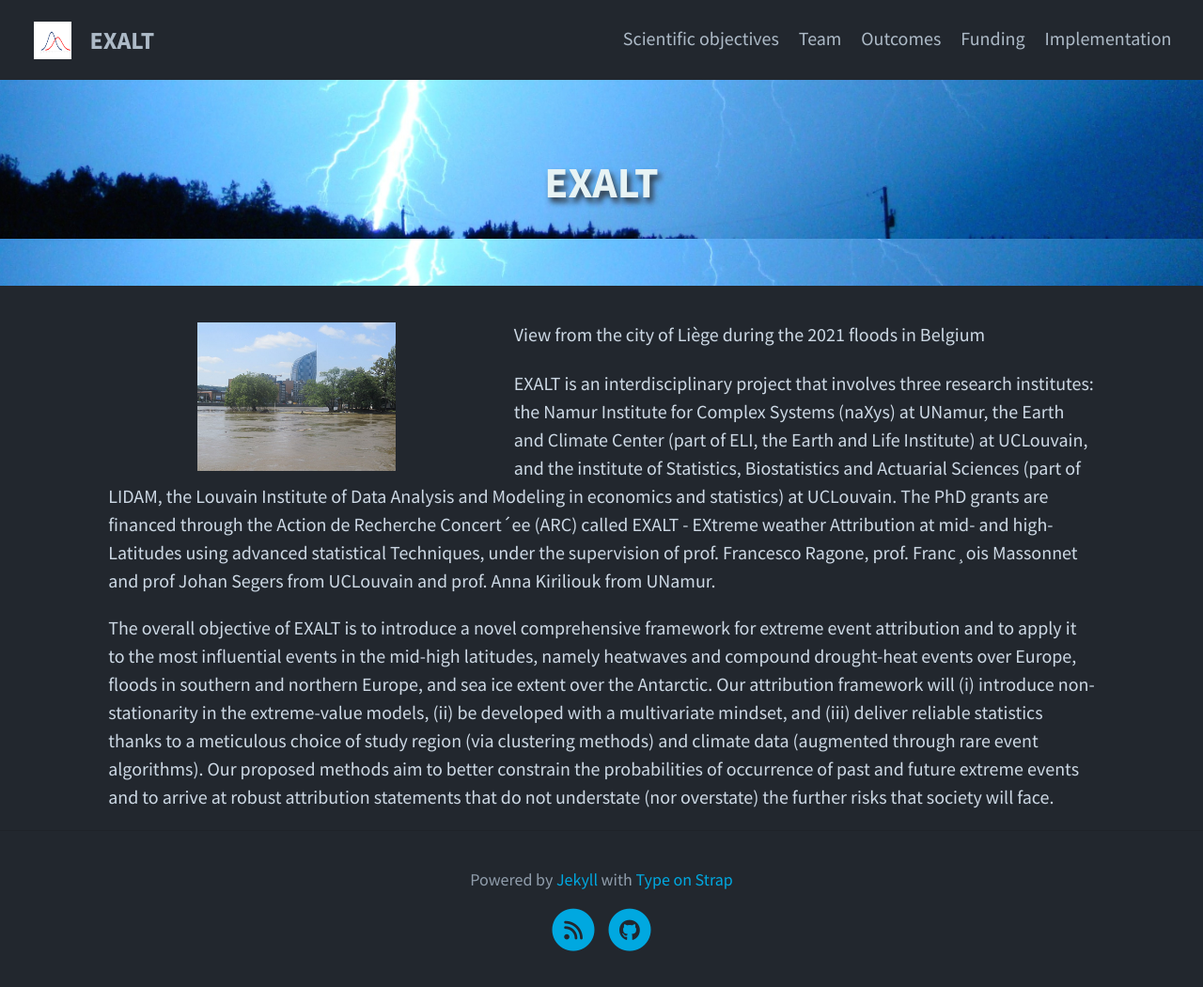
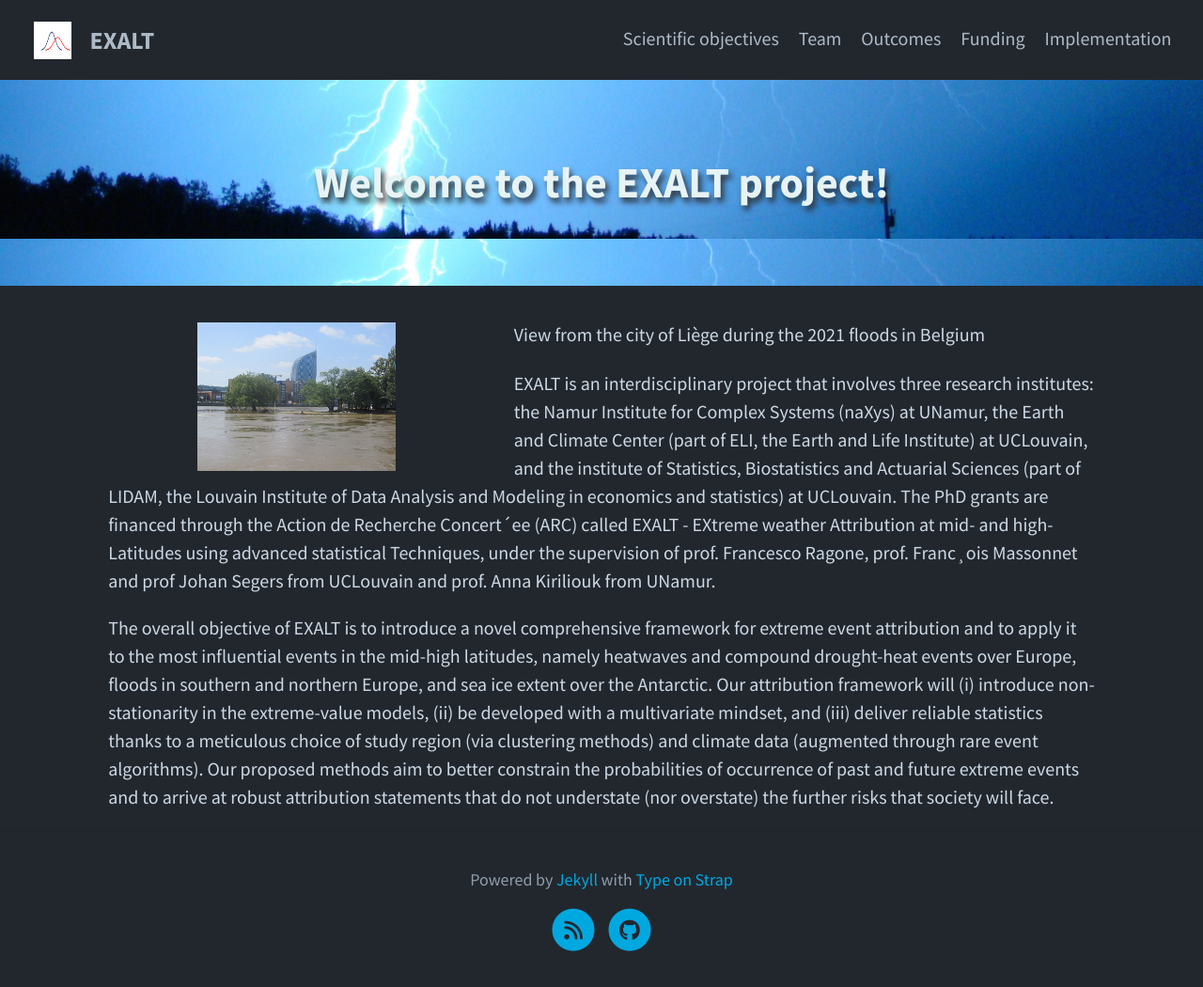
Before and after one commit to frragone/exalt-project.github.io, a Jekyll site: the page built from index.html, in a window 1280 px wide. Shown: the whole page at 94% size. Built offline with Jekyll 4.4.1, drawn with Linux system fonts in a browser that asks for light colours; a script that is not in the unit is left out; the list of posts is cut into pages by our own code.

Commit message:
Update index.html

```diff
--- a/index.html
+++ b/index.html
@@ -1,7 +1,7 @@
 ---
 layout: page
 header_text: EXALT
-title: EXALT
+title: Welcome to the EXALT project!
 feature-img: "assets/img/header/WV_banner_Severe_weather.jpg"
 hide: true
 ---
```
